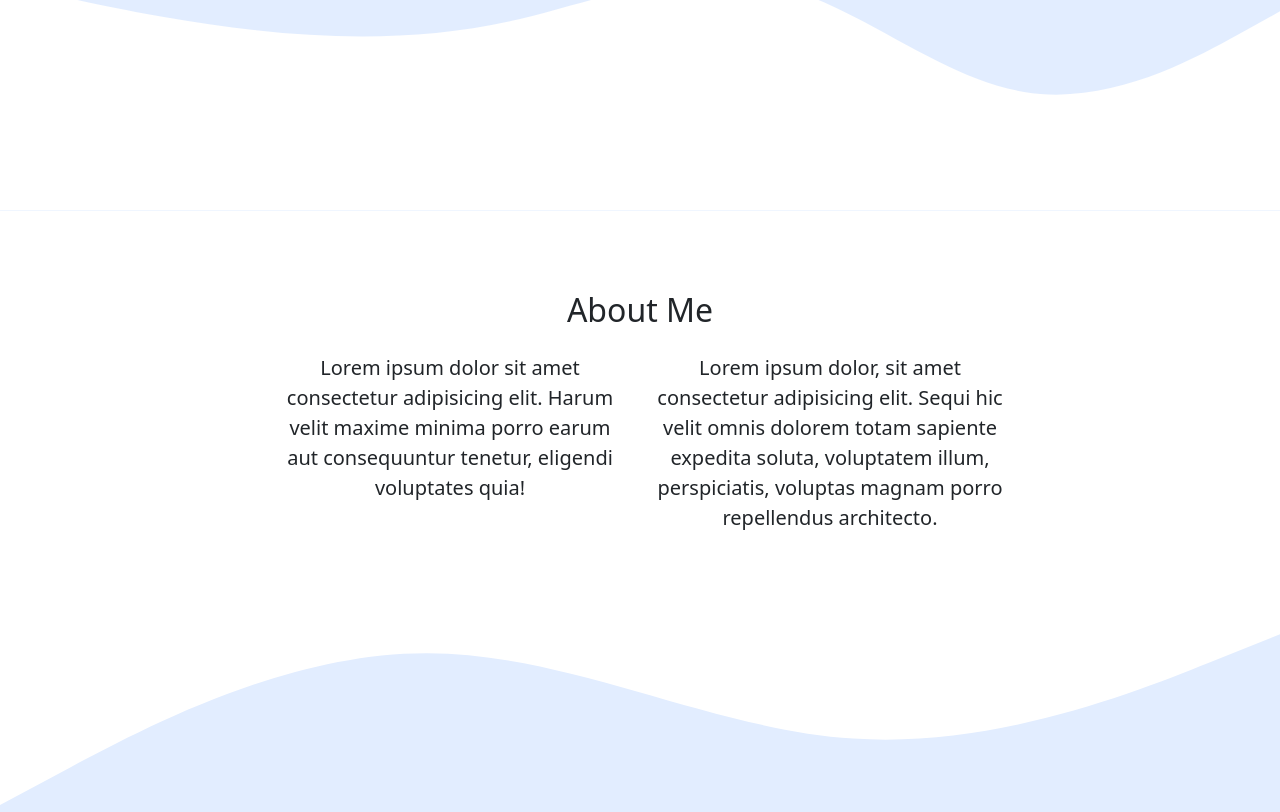
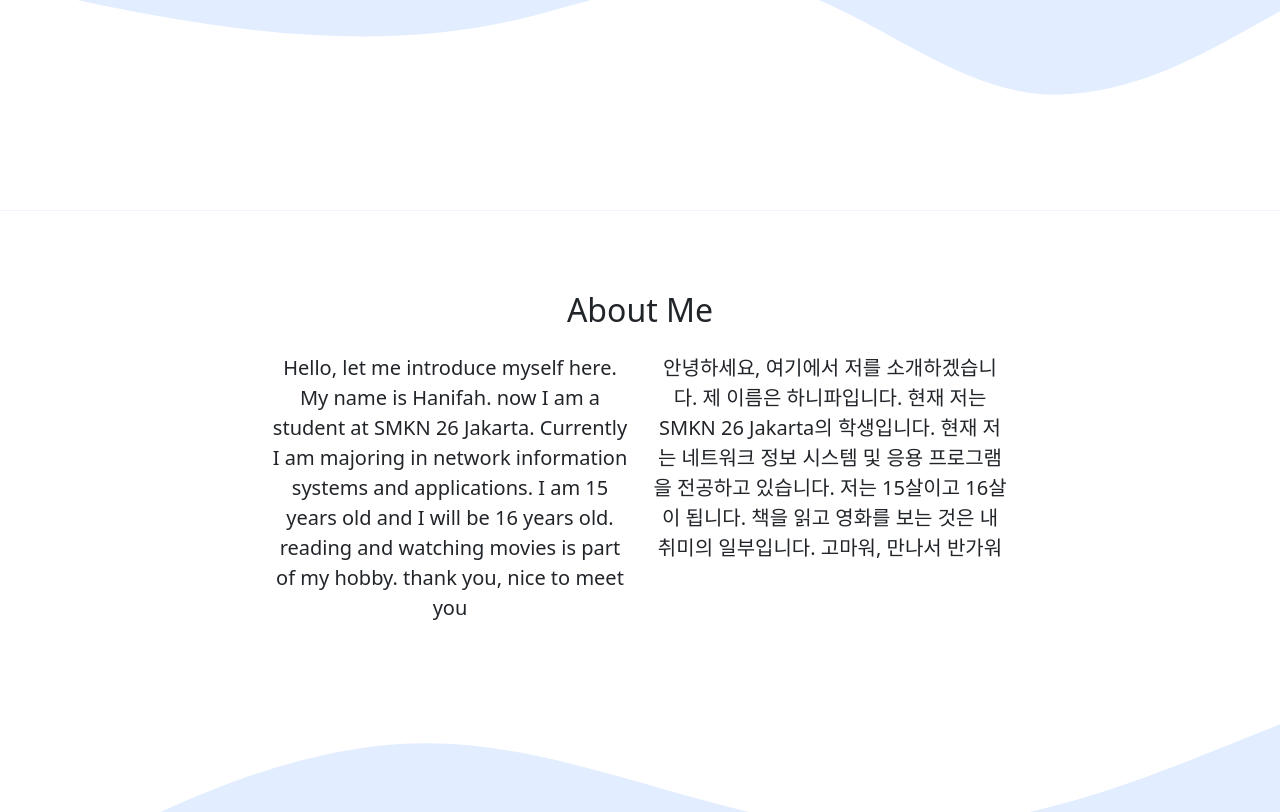
Before and after one commit to Skyourhan/hanifah.github.io, a plain HTML site: page index.html in a window 1280 px wide. Shown: the part 491-1303 px from the top of the page. Drawn offline with nearby package versions, Linux system fonts and the light colour scheme.

Commit message:
mengubah beberap kalimat

```diff
--- a/index.html
+++ b/index.html
@@ -69,10 +69,16 @@
         </div>
         <div class="row justify-content-center fs-5 text-center">
           <div class="col-md-4">
-            <p>Lorem ipsum dolor sit amet consectetur adipisicing elit. Harum velit maxime minima porro earum aut consequuntur tenetur, eligendi voluptates quia!</p>
+            <p>
+              Hello, let me introduce myself here. My name is Hanifah. now I am a student at SMKN 26 Jakarta. Currently I am majoring in network information systems and applications. I am 15 years old and I will be 16 years old. reading and
+              watching movies is part of my hobby. thank you, nice to meet you
+            </p>
           </div>
           <div class="col-md-4">
-            <p>Lorem ipsum dolor, sit amet consectetur adipisicing elit. Sequi hic velit omnis dolorem totam sapiente expedita soluta, voluptatem illum, perspiciatis, voluptas magnam porro repellendus architecto.</p>
+            <p>
+              안녕하세요, 여기에서 저를 소개하겠습니다. 제 이름은 하니파입니다. 현재 저는 SMKN 26 Jakarta의 학생입니다. 현재 저는 네트워크 정보 시스템 및 응용 프로그램을 전공하고 있습니다. 저는 15살이고 16살이 됩니다. 책을 읽고 영화를 보는
+              것은 내 취미의 일부입니다. 고마워, 만나서 반가워
+            </p>
           </div>
         </div>
       </div>
```
